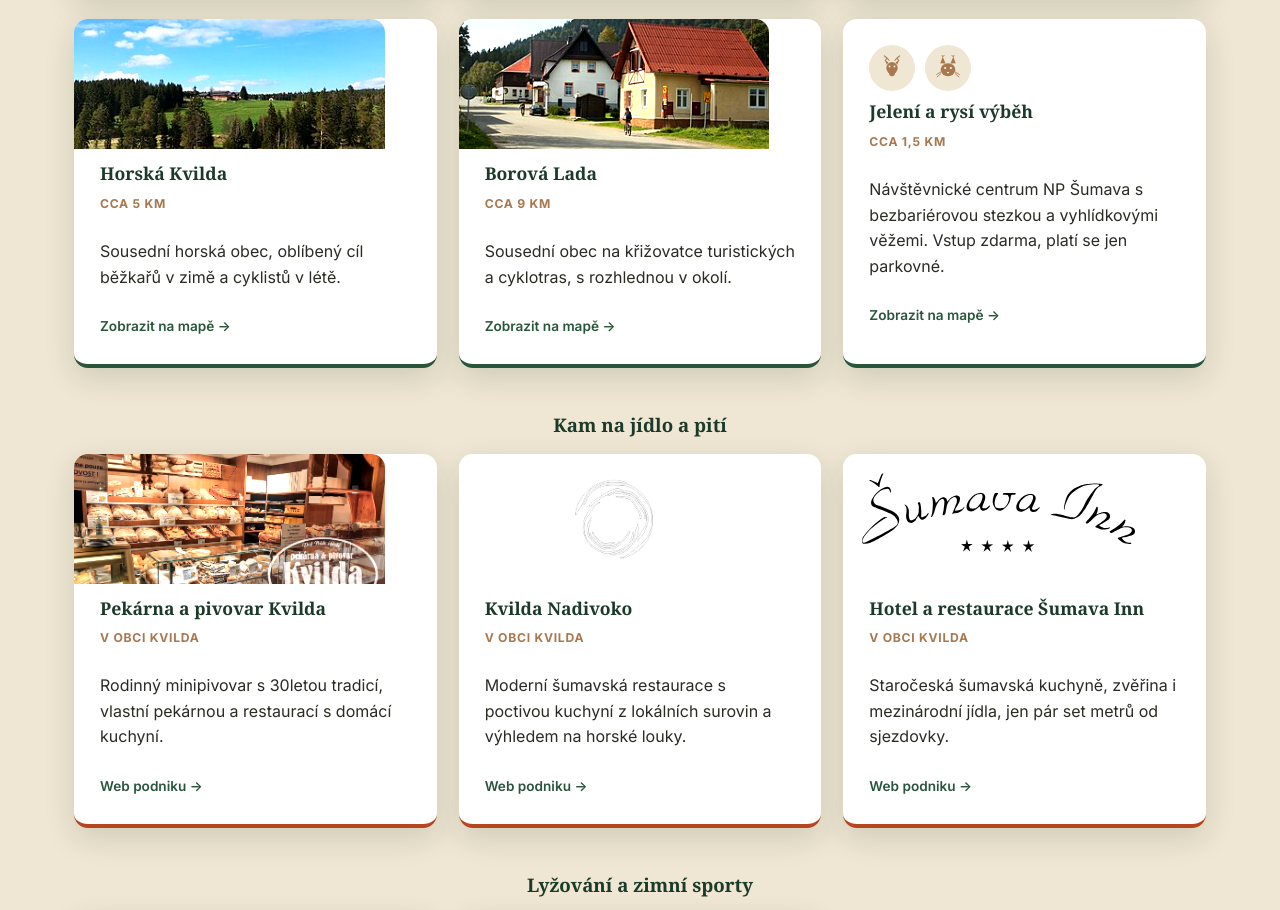
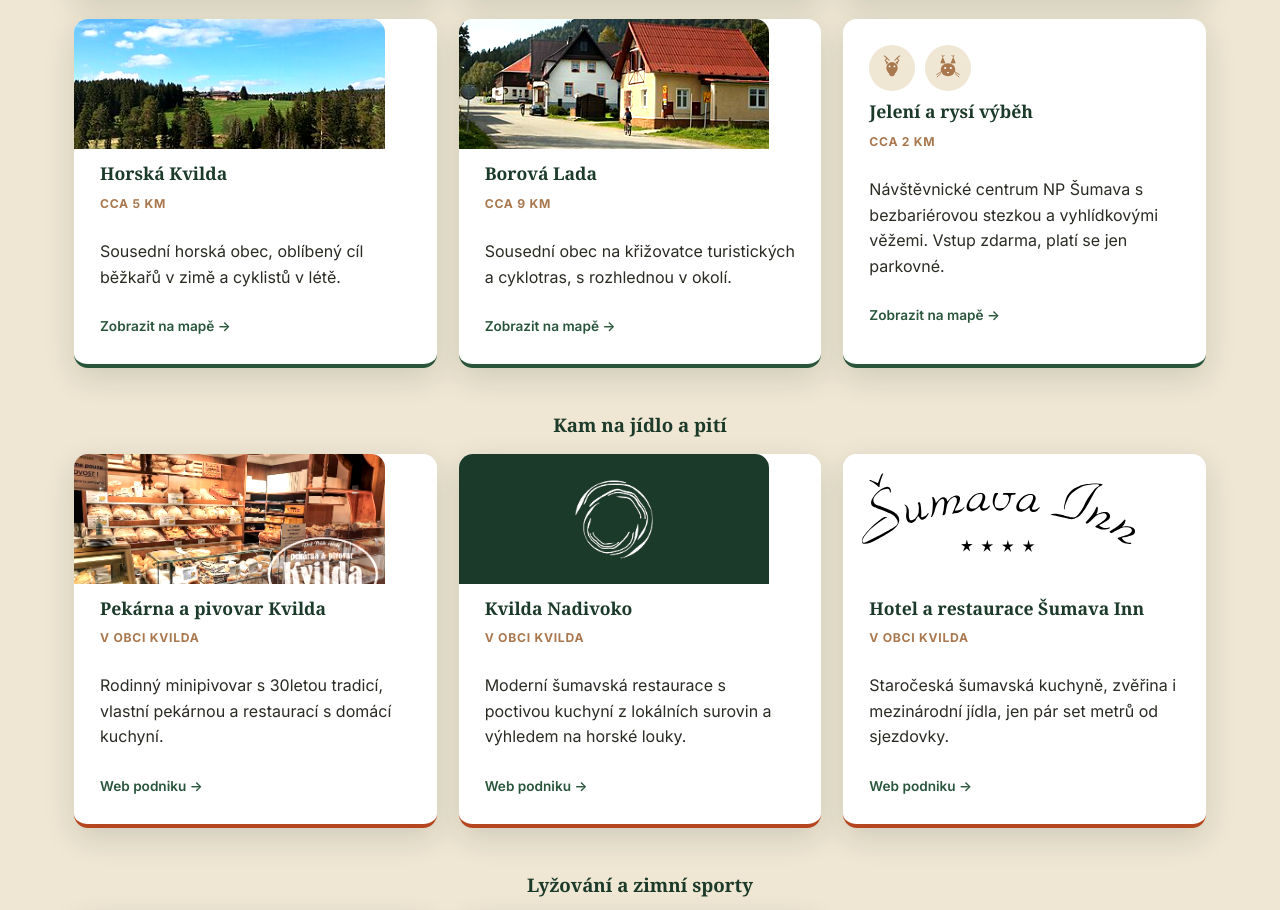
Before and after one commit to Kvilda202/web, a plain HTML site: page index.html in a window 1280 px wide. Shown: the part 6665-7575 px from the top of the page. Drawn offline with nearby package versions, Linux system fonts and the light colour scheme; no server answers.

Commit message:
Kontrastní pozadí loga Nadivoko, vzdálenost k výběhu

```diff
--- a/index.html
+++ b/index.html
@@ -271,7 +271,7 @@
       <div class="tip-card" data-fly-to="vybeh-rysu">
         <div class="tip-icon-row"><div class="tip-icon" title="Jelen"><svg viewBox="0 0 64 64"><path d="M20 8 L13 2 M20 8 L15 14 M20 8 L25 13 M44 8 L51 2 M44 8 L49 14 M44 8 L39 13" stroke="currentColor" stroke-width="2.5" stroke-linecap="round" stroke-linejoin="round" fill="none"/><path d="M23 18 L15 13 L19 24 Z" fill="currentColor"/><path d="M41 18 L49 13 L45 24 Z" fill="currentColor"/><ellipse cx="32" cy="32" rx="14" ry="15" fill="currentColor"/><ellipse cx="32" cy="46" rx="7" ry="6" fill="currentColor"/><circle cx="26" cy="28" r="2.2" fill="#fff"/><circle cx="38" cy="28" r="2.2" fill="#fff"/></svg></div><div class="tip-icon" title="Rys"><svg viewBox="0 0 64 64"><path d="M13 20 L19 4 L26 21 Z" fill="currentColor"/><path d="M51 20 L45 4 L38 21 Z" fill="currentColor"/><path d="M19 4 L17 0 M19 4 L23 1" stroke="currentColor" stroke-width="2" stroke-linecap="round" fill="none"/><path d="M45 4 L47 0 M45 4 L41 1" stroke="currentColor" stroke-width="2" stroke-linecap="round" fill="none"/><ellipse cx="32" cy="36" rx="18" ry="16" fill="currentColor"/><path d="M14 42 L4 48 M14 46 L5 54" stroke="currentColor" stroke-width="2" stroke-linecap="round" fill="none"/><path d="M50 42 L60 48 M50 46 L59 54" stroke="currentColor" stroke-width="2" stroke-linecap="round" fill="none"/><circle cx="25" cy="32" r="2.5" fill="#fff"/><circle cx="39" cy="32" r="2.5" fill="#fff"/><path d="M29 42 L35 42 L32 46 Z" fill="#fff"/></svg></div></div>
         <h4>Jelení a rysí výběh</h4>
-        <span class="tip-dist">cca 1,5 km</span>
+        <span class="tip-dist">cca 2 km</span>
         <p>Návštěvnické centrum NP Šumava s bezbariérovou stezkou a vyhlídkovými věžemi. Vstup zdarma, platí se jen parkovné.</p>
         <a href="#mapa" class="tip-link">Zobrazit na mapě →</a>
       </div>
@@ -287,7 +287,7 @@
         <a href="https://www.pekarnakvilda.cz" target="_blank" rel="noopener" class="tip-link">Web podniku →</a>
       </div>
       <div class="tip-card food" data-fly-to="nadivoko">
-        <img class="tip-photo tip-logo" src="assets/img/gastro/nadivoko-logo-bw.png" alt="Logo Kvilda Nadivoko" loading="lazy">
+        <img class="tip-photo tip-logo tip-logo-dark" src="assets/img/gastro/nadivoko-logo-bw.png" alt="Logo Kvilda Nadivoko" loading="lazy">
         <h4>Kvilda Nadivoko</h4>
         <span class="tip-dist">v obci Kvilda</span>
         <p>Moderní šumavská restaurace s poctivou kuchyní z lokálních surovin a výhledem na horské louky.</p>
```
